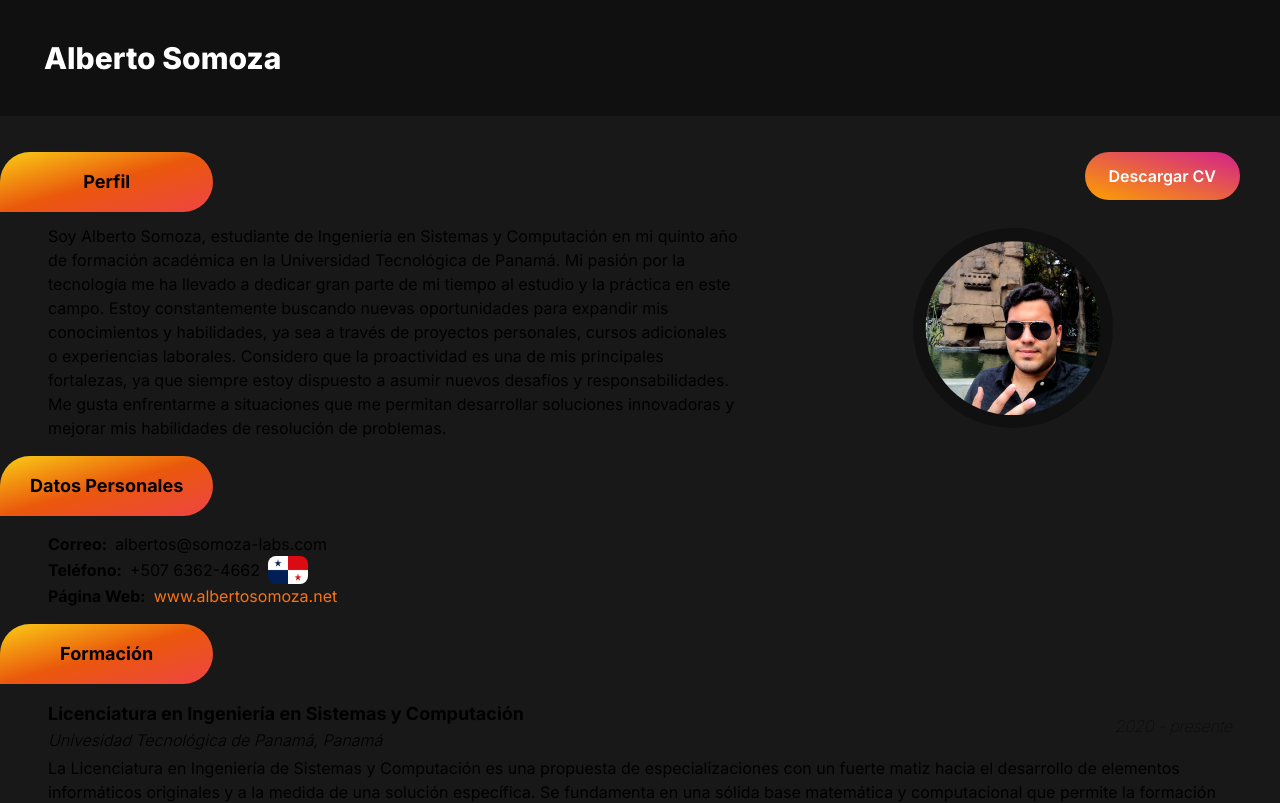
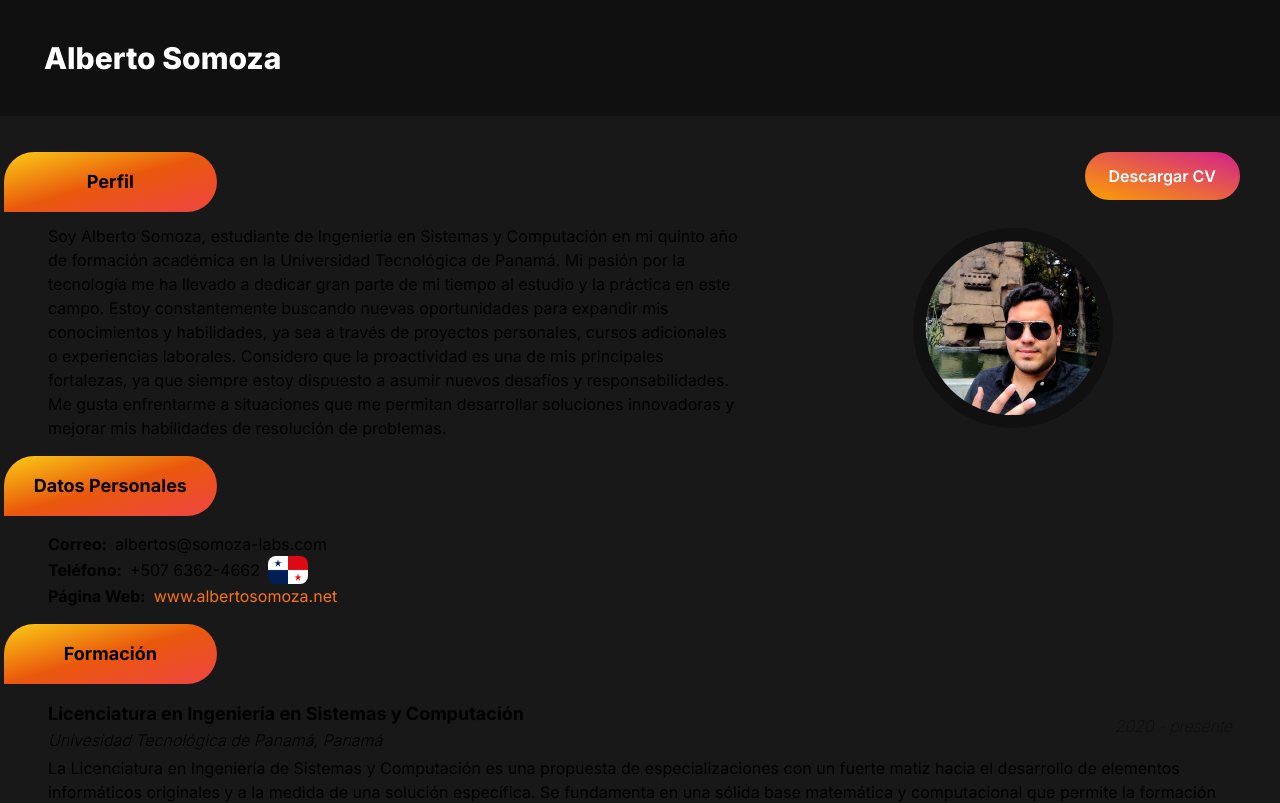
Before and after one commit to AlbertoSCV/portfolio-alberto, a Next.js app: page /cv in a window 1280 px wide. Shown: the top 803 px of the page. Built offline with nearby package versions, Linux system fonts and the light colour scheme.

Commit message:
Add margin to CV Titles

```diff
--- a/app/cv/components/Titles.jsx
+++ b/app/cv/components/Titles.jsx
@@ -2,7 +2,7 @@ import React from 'react'
 
 const Titles = ({title}) => {
   return (
-    <div className='mt-4 grid grid-cols-2 sm:grid-cols-3 md:grid-cols-4 lg:grid-cols-6  text-center'>
+    <div className='mt-4 ml-1 grid grid-cols-2 sm:grid-cols-3 md:grid-cols-4 lg:grid-cols-6  text-center'>
       <h1 className='font-bold text-md sm:text-lg py-4 bg-gradient-to-br from-yellow-400 via-orange-600 to-red-500 rounded-r-full rounded-t-full'>
           {title}
       </h1>
```
